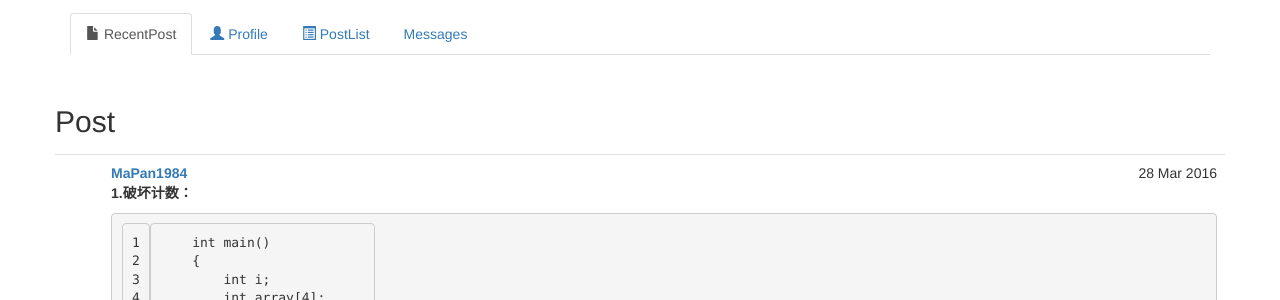
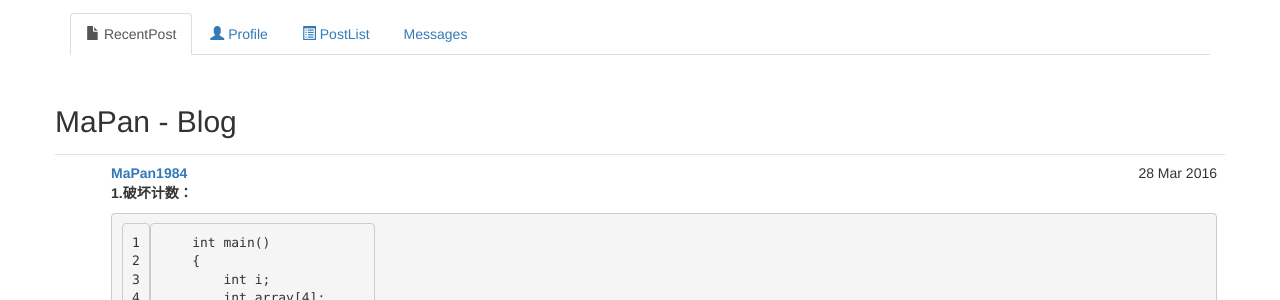
Before and after one commit to mapan1984/mapan1984.github.io, a Jekyll site: the page built from index.html, in a window 1280 px wide. Shown: the part 197-497 px from the top of the page. Built offline with Jekyll 4.4.1, drawn with Linux system fonts in a browser that asks for light colours; the list of posts is cut into pages by our own code.

Commit message:
fix page in index

```diff
--- a/_layouts/default.html
+++ b/_layouts/default.html
@@ -30,7 +30,8 @@
       <div class="tab-content">
           <div class="tab-pane active" id="recentpost">
               <div class="row feature">
-              {{ content }}
+                   <h2>{{ page.title }}</h2>
+                   {{ content }}
               </div>
           </div>
           <div class="tab-pane" id="profile">
--- a/index.html
+++ b/index.html
@@ -3,7 +3,6 @@ layout: default
 title: MaPan - Blog
 ---
 
-<h2>Post</h2>
 {% for post in paginator.posts %}
 <div class="posts">
     <li class="post">
```
